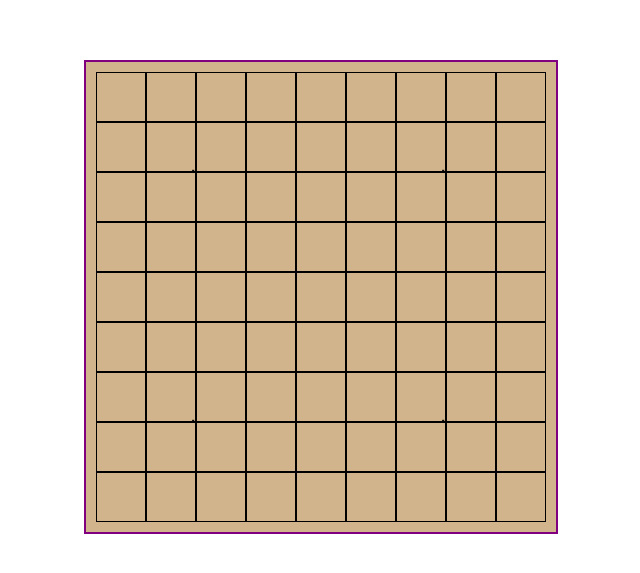
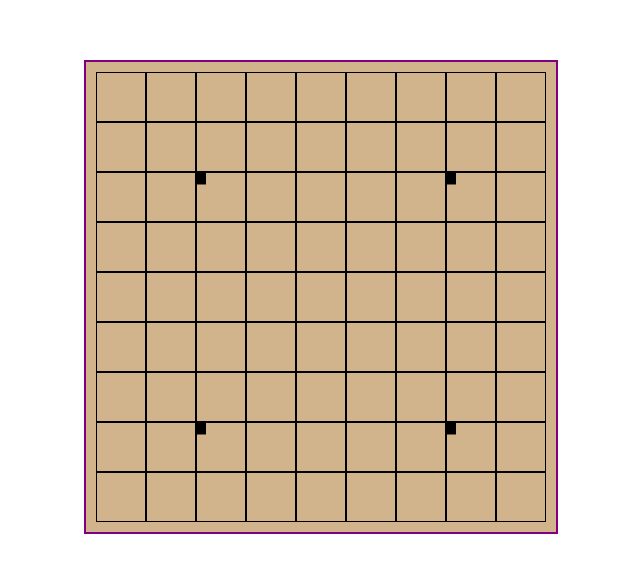
Before and after one commit to EdrickMuthamia/go-game-project-2, a React (Vite) app: page / in a window 1280 px wide. Shown: the part 103-676 px from the top of the page, without its empty margins (616-1256 px from the left). Built offline with nearby package versions, Linux system fonts and the light colour scheme.

Commit message:
starpoints

```diff
--- a/src/components/Intersection.jsx
+++ b/src/components/Intersection.jsx
@@ -3,10 +3,10 @@ import React from "react";
 function Intersection({ row, col, onClick, value }) {
       // Star points for a 9x9 Go board (0-indexed: (2,2), (2,6), (4,4), (6,2), (6,6))
   const hasStar =
-    (row === 2 && col === 2) ||
-    (row === 2 && col === 7) ||
-    (row === 7 && col === 2) ||
-    (row === 7 && col === 7);
+    (row === 1 && col === 2) ||
+    (row === 1 && col === 7) ||
+    (row === 6 && col === 2) ||
+    (row === 6 && col === 7);
 
   return (
     <div className="intersection" onClick={onClick}>
--- a/src/styles/board.css
+++ b/src/styles/board.css
@@ -29,16 +29,16 @@
 }
 .star {
   position: absolute;
-   width: 62px;
-  height: 82px;
-  font-size: 20px;
+   width: 72px;
+  height: 96px;
+  font-size: 100px;
   color: black;
   top: 50%;
   left: 50%;
   transform: translate(-50%, -50%);
 }
 
-.stone {
+ .stone {
   position: absolute;
   width: 40px;
   height: 40px;
```
